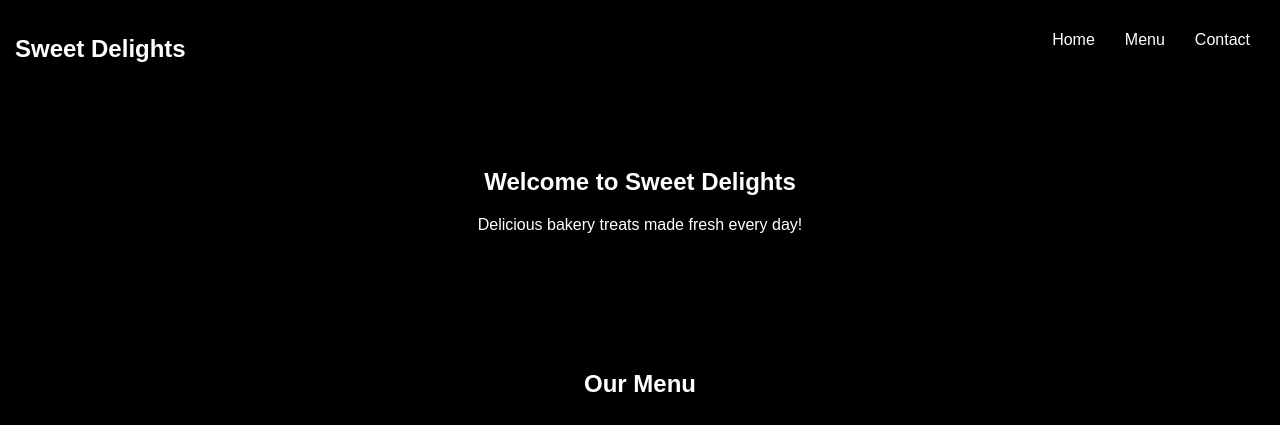
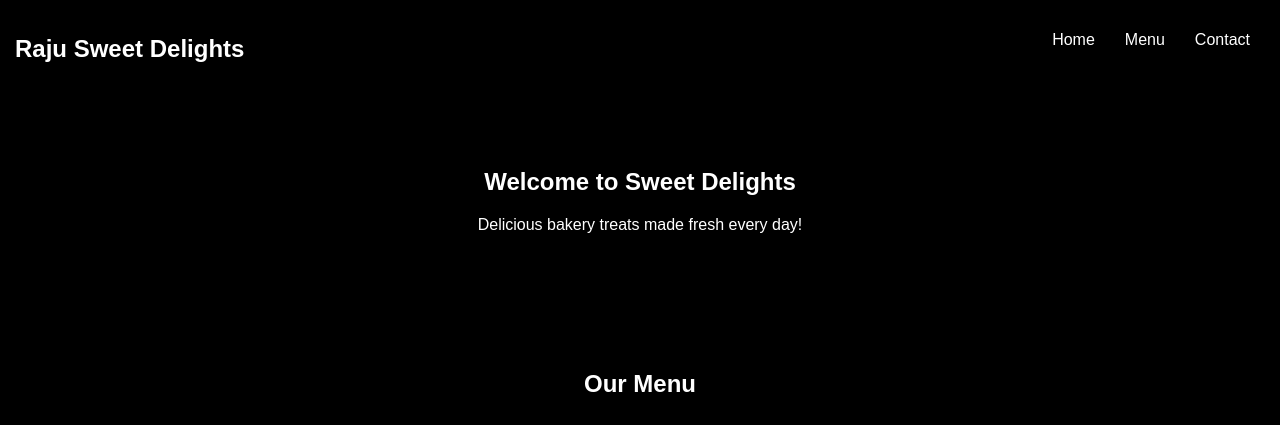
Before and after one commit to vulkanCommand/aws-devops-portfolio, a website: page index.html in a window 1280 px wide. Shown: the top 425 px of the page. Drawn offline with Linux system fonts and the light colour scheme.

Commit message:
Update index.html

```diff
--- a/index.html
+++ b/index.html
@@ -11,7 +11,7 @@
     <div class="background"></div>
     <div class="overlay">
         <nav>
-            <h1>Sweet Delights</h1>
+            <h1>Raju Sweet Delights</h1>
             <ul>
                 <li><a href="#home">Home</a></li>
                 <li><a href="#menu">Menu</a></li>
```
